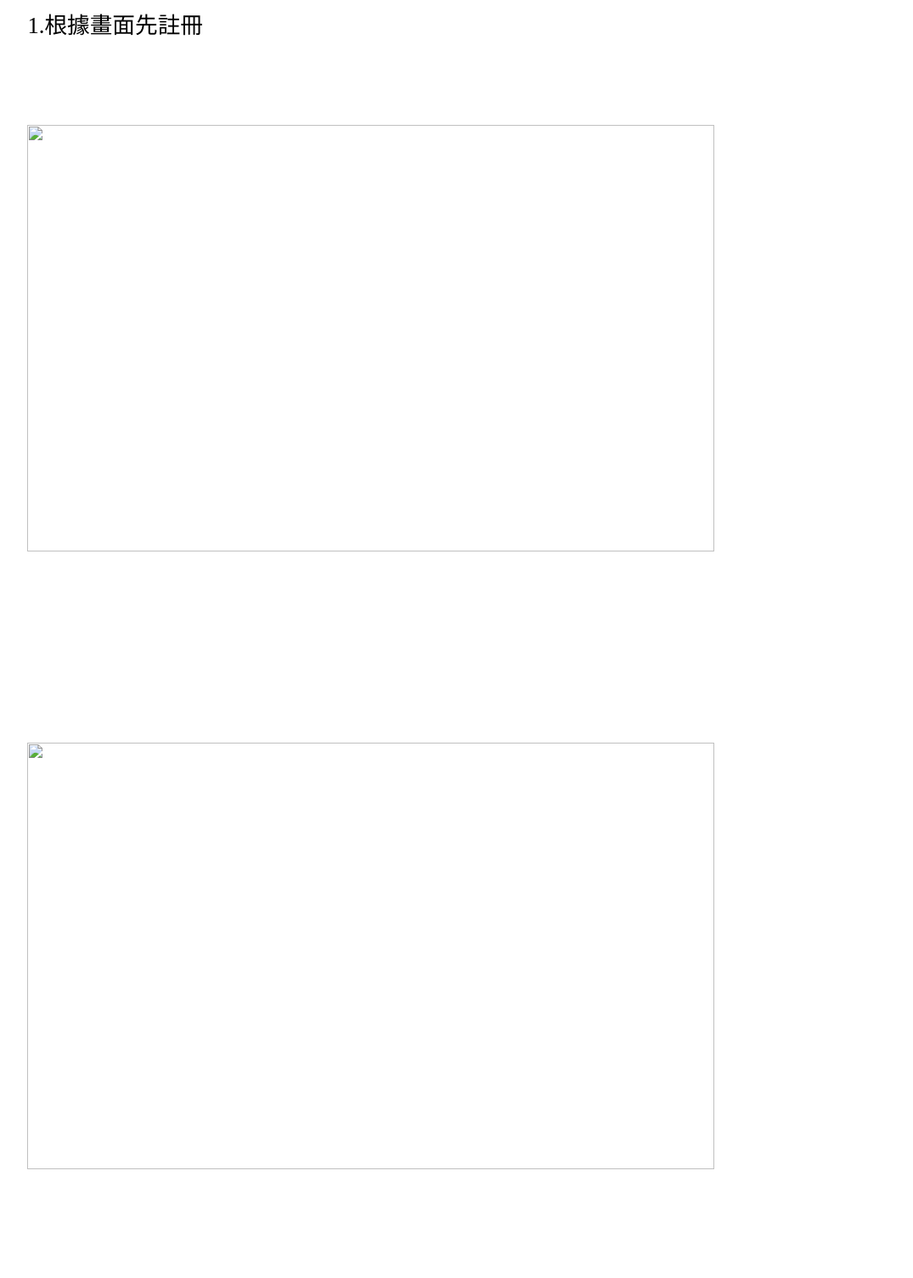
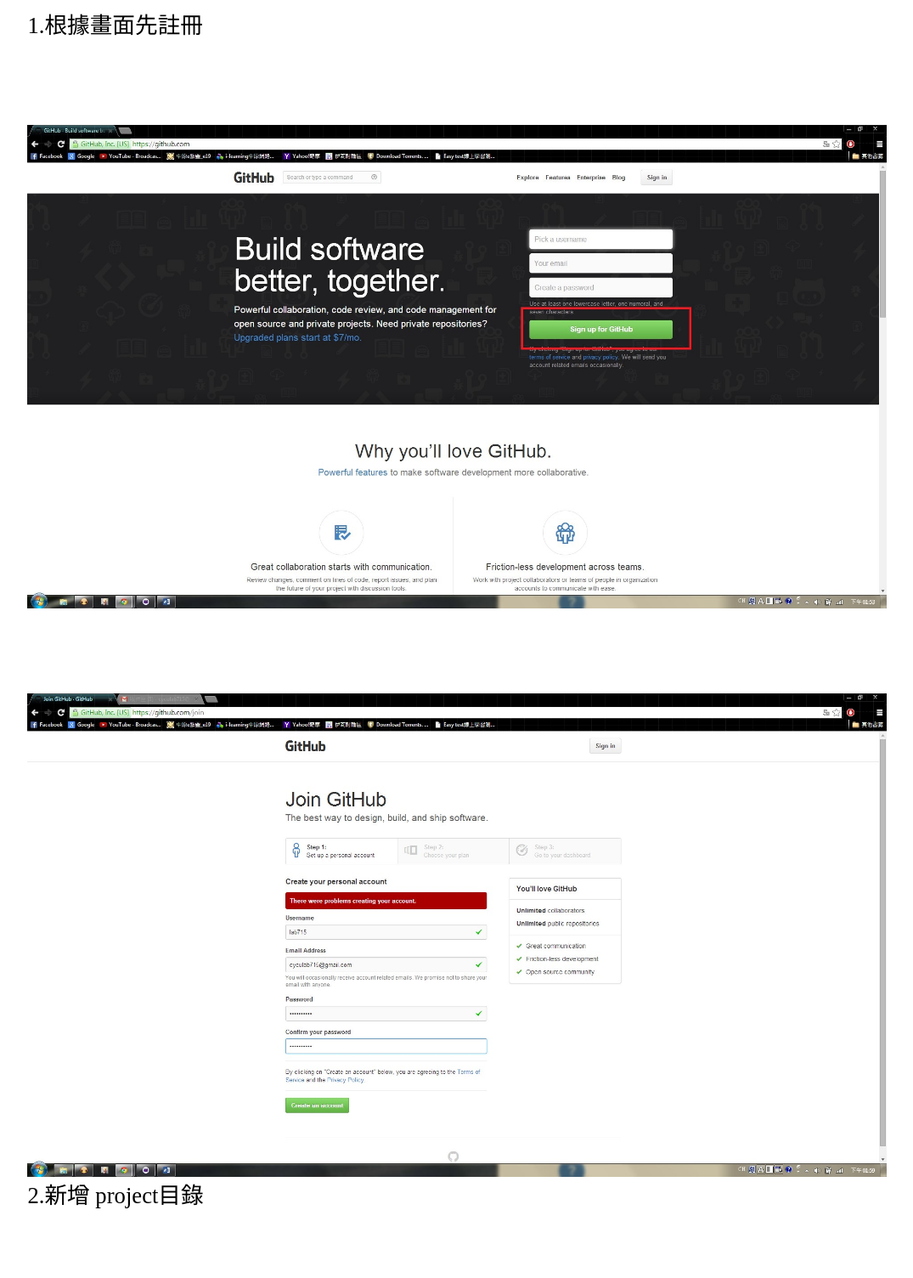
Before and after one commit to lab715/UseGithubPages, a plain HTML site: page source/install.html in a window 1280 px wide. Shown: the top 1504 px of the page at 85% size, without its empty margins (102-1177 px from the left). Drawn offline with Linux system fonts and the light colour scheme; files that its build step writes are made by us from their sources; files whose address does not match are found by name.

Commit message:
Update install.html

```diff
--- a/source/install.html
+++ b/source/install.html
@@ -1,11 +1,11 @@
 <link type="text/css" rel="stylesheet" href="source/index.css">
 <span>1.根據畫面先註冊</span>
 
-<img src="source/img/1.jpg" >
+<img src="../img/1.jpg" >
 
-<img src="source/img/2.jpg" >
+<img src="../img/2.jpg" >
 <span>2.新增 project目錄</span>
-<img src="source/img/3.jpg" >
+<img src="../img/3.jpg" >
 
 <img src="source/img/4.jpg" >
 <span>3.安裝Github for windows</span>
```
